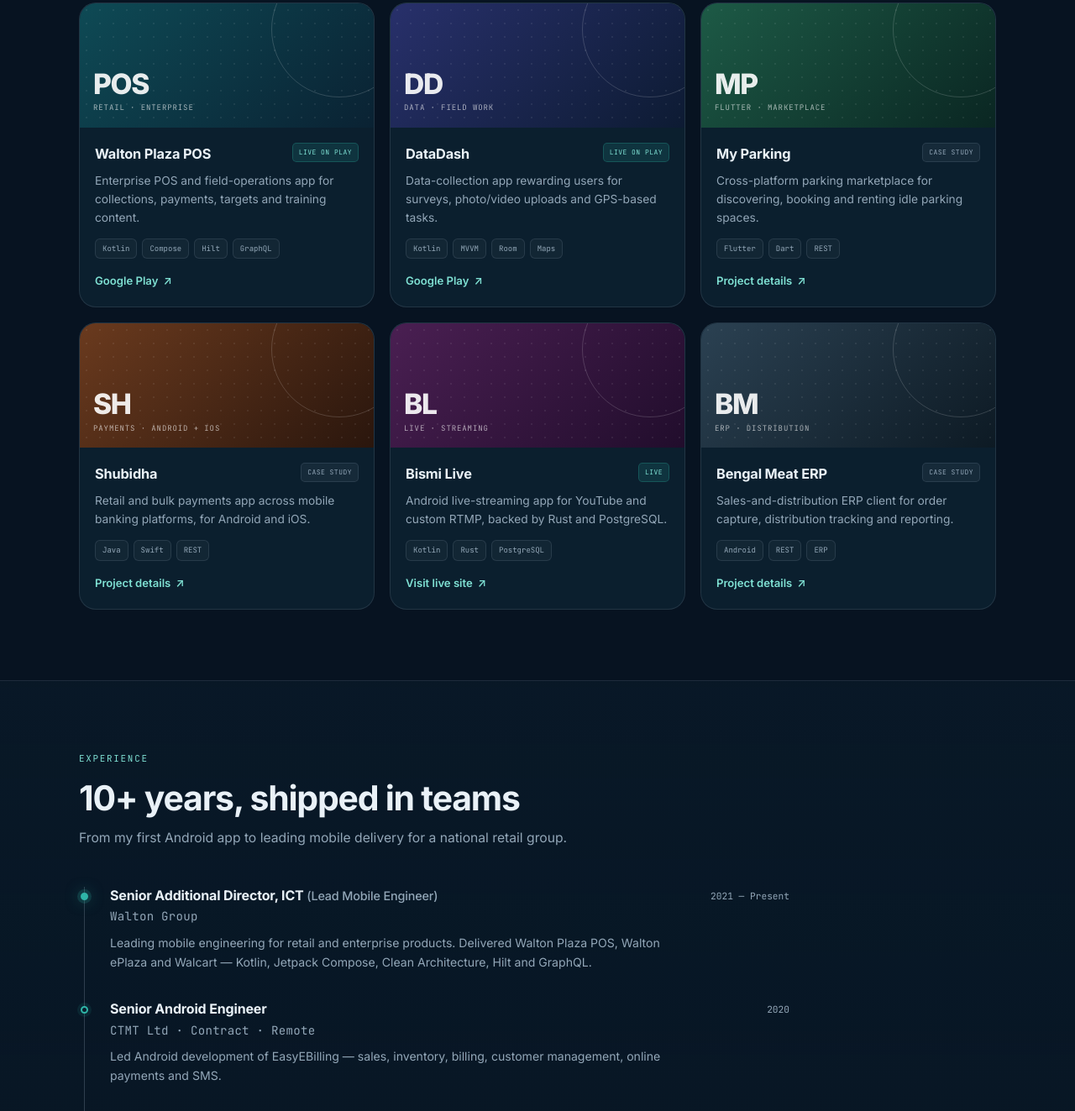
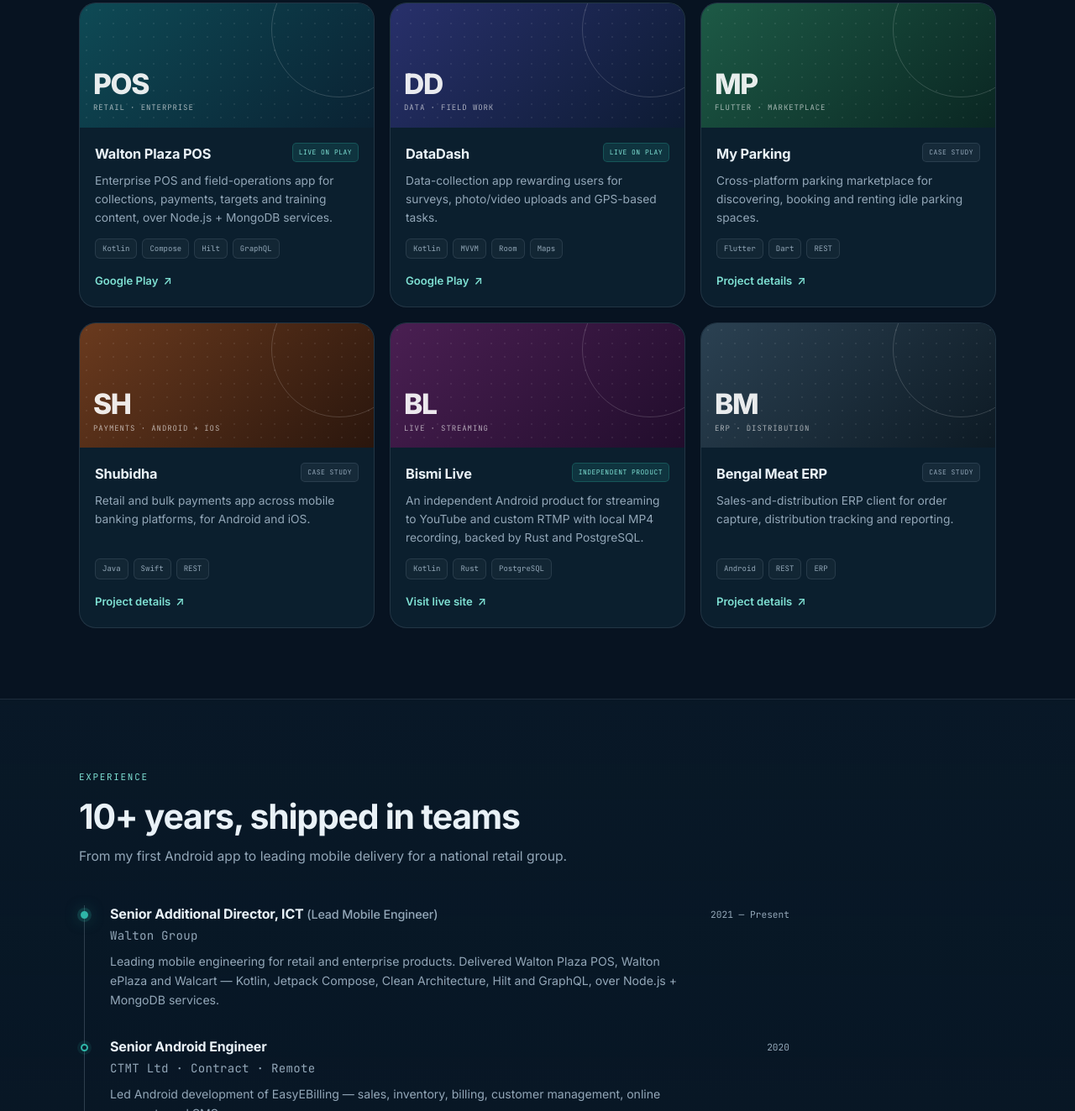
Before and after one commit to fruzelee/fruzelee.github.io, a plain HTML site: page index.html in a window 1280 px wide. Shown: the part 1053-2376 px from the top of the page at 84% size. Drawn offline with Linux system fonts and the light colour scheme.

Commit message:
Add MySQL, MongoDB project context and independent product framing

```diff
--- a/assets/styles.css
+++ b/assets/styles.css
@@ -192,6 +192,7 @@ img{max-width:100%;display:block}
 .chips{display:flex;flex-wrap:wrap;gap:7px}
 .chips li{font-size:.76rem;color:var(--text);padding:6px 10px;border-radius:8px;background:rgba(47,182,168,.06);border:1px solid rgba(47,182,168,.14);transition:background .2s,border-color .2s}
 .chips li:hover{background:rgba(47,182,168,.12);border-color:rgba(47,182,168,.3)}
+.stack-note{margin-top:14px;font-family:"JetBrains Mono",monospace;font-size:.64rem;letter-spacing:.04em;color:var(--teal-2)}
 
 /* repos */
 .repos{display:grid;grid-template-columns:repeat(2,1fr);gap:16px}
--- a/index.html
+++ b/index.html
@@ -113,7 +113,7 @@
           <div class="thumb thumb-pos"><span>POS</span><small>Retail · Enterprise</small></div>
           <div class="project-body">
             <div class="project-top"><h3>Walton Plaza POS</h3><span class="badge">Live on Play</span></div>
-            <p>Enterprise POS and field-operations app for collections, payments, targets and training content.</p>
+            <p>Enterprise POS and field-operations app for collections, payments, targets and training content, over Node.js + MongoDB services.</p>
             <ul class="tags"><li>Kotlin</li><li>Compose</li><li>Hilt</li><li>GraphQL</li></ul>
             <a class="project-link" href="https://play.google.com/store/apps/details?id=com.waltonbd.pos" target="_blank" rel="noopener">Google Play <span>↗</span></a>
           </div>
@@ -152,8 +152,8 @@
         <article class="project reveal">
           <div class="thumb thumb-live"><span>BL</span><small>Live · Streaming</small></div>
           <div class="project-body">
-            <div class="project-top"><h3>Bismi Live</h3><span class="badge">Live</span></div>
-            <p>Android live-streaming app for YouTube and custom RTMP, backed by Rust and PostgreSQL.</p>
+            <div class="project-top"><h3>Bismi Live</h3><span class="badge">Independent product</span></div>
+            <p>An independent Android product for streaming to YouTube and custom RTMP with local MP4 recording, backed by Rust and PostgreSQL.</p>
             <ul class="tags"><li>Kotlin</li><li>Rust</li><li>PostgreSQL</li></ul>
             <a class="project-link" href="https://live.bismify.com" target="_blank" rel="noopener">Visit live site <span>↗</span></a>
           </div>
@@ -184,7 +184,7 @@
         <article class="job reveal current">
           <div class="job-dot"></div>
           <div class="job-head"><div><h3>Senior Additional Director, ICT <span>(Lead Mobile Engineer)</span></h3><p class="company">Walton Group</p></div><span class="dates">2021 — Present</span></div>
-          <p>Leading mobile engineering for retail and enterprise products. Delivered Walton Plaza POS, Walton ePlaza and Walcart — Kotlin, Jetpack Compose, Clean Architecture, Hilt and GraphQL.</p>
+          <p>Leading mobile engineering for retail and enterprise products. Delivered Walton Plaza POS, Walton ePlaza and Walcart — Kotlin, Jetpack Compose, Clean Architecture, Hilt and GraphQL, over Node.js + MongoDB services.</p>
         </article>
 
         <article class="job reveal">
@@ -244,7 +244,8 @@
         </div>
         <div class="stack-card reveal">
           <h3><span>03</span> Backend &amp; tooling</h3>
-          <ul class="chips"><li>Node.js</li><li>Rust (Axum)</li><li>Python</li><li>PHP / Laravel</li><li>PostgreSQL</li><li>Firebase</li><li>GitHub Actions</li><li>Fastlane</li><li>Git</li></ul>
+          <ul class="chips"><li>Rust (Axum)</li><li>PostgreSQL</li><li>Node.js</li><li>Python</li><li>PHP / Laravel</li><li>MySQL</li><li>Firebase</li><li>GitHub Actions</li><li>Fastlane</li><li>Git</li></ul>
+          <p class="stack-note">Preferred backend: Rust (Axum) + PostgreSQL</p>
         </div>
       </div>
     </div>
```
Also changed, not shown: 1 other file.
